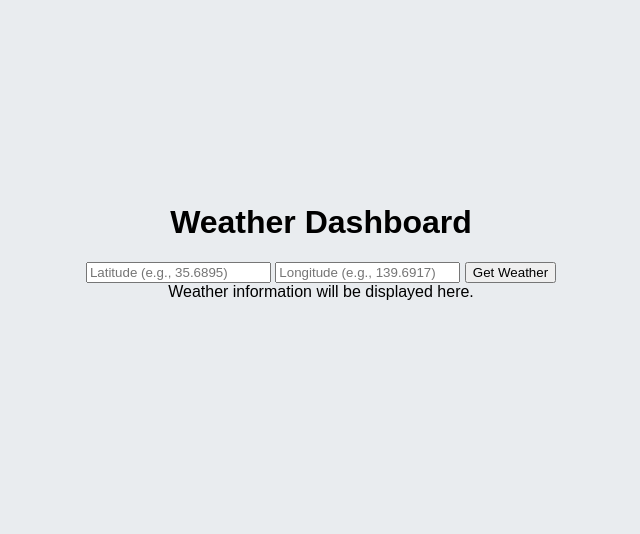
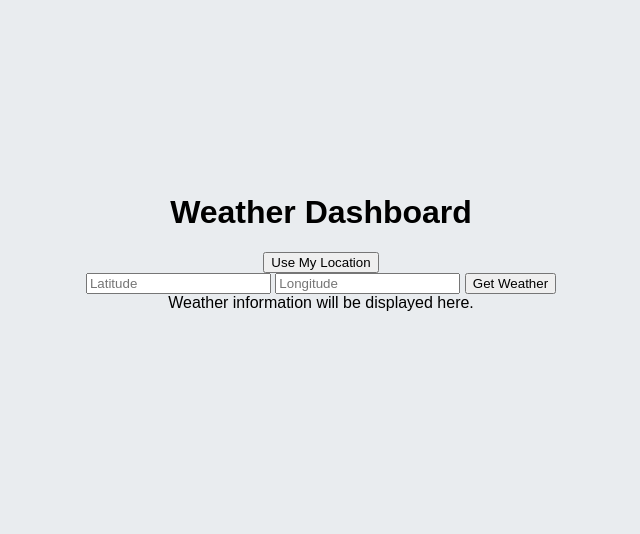
Before and after one commit to mhmmdbdrhmd/weather_dashboard, a Flask app: page / in a window 1280 px wide. Shown: the part 166-700 px from the top of the page, without its empty margins (319-959 px from the left). Run offline with Flask 3, Linux system fonts and the light colour scheme.

Commit message:
Update index.html
added clients loc

```diff
--- a/templates/index.html
+++ b/templates/index.html
@@ -9,9 +9,10 @@
 <body>
     <div class="container">
         <h1>Weather Dashboard</h1>
-        <form id="weatherForm">
-            <input type="text" id="latitude" placeholder="Latitude (e.g., 35.6895)" required>
-            <input type="text" id="longitude" placeholder="Longitude (e.g., 139.6917)" required>
+        <button id="autoLocationBtn">Use My Location</button>
+        <form id="manualLocationForm">
+            <input type="text" id="latitude" placeholder="Latitude" required>
+            <input type="text" id="longitude" placeholder="Longitude" required>
             <button type="submit">Get Weather</button>
         </form>
         <div id="weatherDisplay">Weather information will be displayed here.</div>
```
